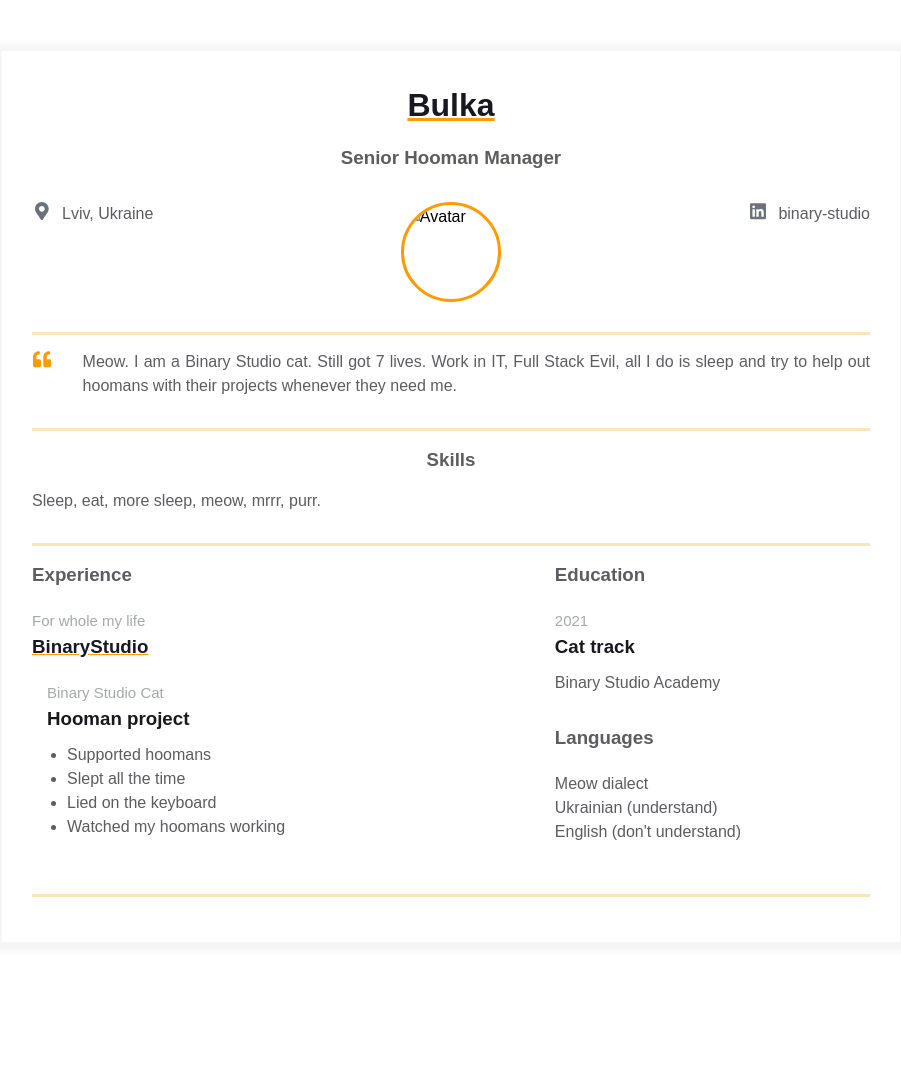
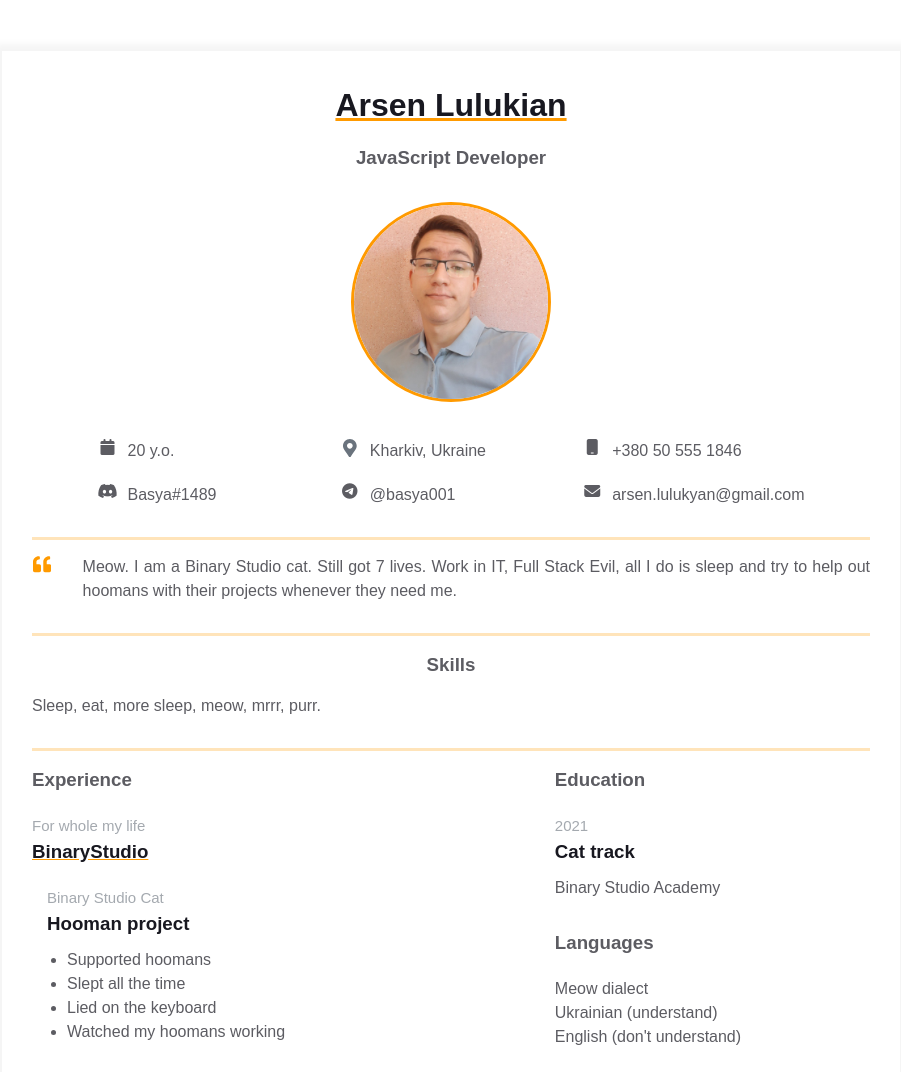
Before and after one commit to basya01/homepage, a plain HTML site: page index.html in a window 1280 px wide. Shown: the top 1072 px of the page, without its empty margins (189-1090 px from the left). Before the commit the page ends 993 px from the top, so only its background shows below. Drawn offline with Linux system fonts and the light colour scheme.

Commit message:
changed contact info block

```diff
--- a/index.html
+++ b/index.html
@@ -5,17 +5,34 @@
     <meta name="viewport" content="width=device-width, initial-scale=1" />
     <title>Résumé</title>
     <link rel="stylesheet" href="styles.css" />
+    <script
+      src="https://kit.fontawesome.com/994aa51a6b.js"
+      crossorigin="anonymous"
+    ></script>
   </head>
   <body>
     <main>
       <div class="resume">
         <div class="container">
           <div class="resume__block">
-            <h1 class="contact-info__header">Bulka</h1>
-            <h3 class="contact-info__sub-header">Senior Hooman Manager</h3>
+            <h1 class="contact-info__header">Arsen Lulukian</h1>
+            <h3 class="contact-info__sub-header">JavaScript Developer</h3>
+            <div class="contact_info_container fh">
+              <div class="contact-info__block--center">
+                <img
+                  class="contact-info__avatar"
+                  src="assets/avatar.jpg"
+                  alt="Avatar"
+                />
+              </div>
 
-            <div class="contact_info_container fh">
-              <div class="contact-info__block">
+              <div class="contact-info__block contact-info__block">
+                <a href="" rel="author" class="contact-info__item">
+                  <div class="contact-info__item-icon-wrapper">
+                    <i class="fa-solid fa-calendar"></i>
+                  </div>
+                  <span>20 y.o.</span>
+                </a>
                 <a href="" rel="author" class="contact-info__item">
                   <div class="contact-info__item-icon-wrapper">
                     <svg
@@ -28,35 +45,44 @@
                       ></path>
                     </svg>
                   </div>
-                  <span>Lviv, Ukraine</span>
+                  <span>Kharkiv, Ukraine</span>
                 </a>
-              </div>
-              <div class="contact-info__block contact-info__block--center">
-                <img
-                  class="contact-info__avatar"
-                  src="assets/avatar.png"
-                  alt="Avatar"
-                />
-              </div>
 
-              <div class="contact-info__block">
+                <a
+                  href="tel:+380 50 555 1846"
+                  rel="author"
+                  class="contact-info__item"
+                >
+                  <div class="contact-info__item-icon-wrapper">
+                    <i class="fa-solid fa-mobile"></i>
+                  </div>
+                  <span>+380 50 555 1846</span>
+                </a>
+                <a
+                  href="https://www.instagram.com/binarystudiocat/"
+                  rel="author"
+                  class="contact-info__item"
+                >
+                  <div class="contact-info__item-icon-wrapper">
+                    <i class="fa-brands fa-discord"></i>
+                  </div>
+                  <span>Basya#1489</span>
+                </a>
                 <a
                   href="https://ua.linkedin.com/company/binary-studio_241166"
                   rel="author"
                   class="contact-info__item"
                 >
                   <div class="contact-info__item-icon-wrapper">
-                    <svg
-                      class="contact-info__item-icon"
-                      xmlns="http://www.w3.org/2000/svg"
-                      viewBox="0 0 448 512"
-                    >
-                      <path
-                        d="M416 32H31.9C14.3 32 0 46.5 0 64.3v383.4C0 465.5 14.3 480 31.9 480H416c17.6 0 32-14.5 32-32.3V64.3c0-17.8-14.4-32.3-32-32.3zM135.4 416H69V202.2h66.5V416zm-33.2-243c-21.3 0-38.5-17.3-38.5-38.5S80.9 96 102.2 96c21.2 0 38.5 17.3 38.5 38.5 0 21.3-17.2 38.5-38.5 38.5zm282.1 243h-66.4V312c0-24.8-.5-56.7-34.5-56.7-34.6 0-39.9 27-39.9 54.9V416h-66.4V202.2h63.7v29.2h.9c8.9-16.8 30.6-34.5 62.9-34.5 67.2 0 79.7 44.3 79.7 101.9V416z"
-                      ></path>
-                    </svg>
+                    <i class="fa-brands fa-telegram"></i>
                   </div>
-                  <span>binary-studio</span>
+                  <span>@basya001</span>
+                </a>
+                <a href="" rel="author" class="contact-info__item">
+                  <div class="contact-info__item-icon-wrapper">
+                    <i class="fa-solid fa-envelope"></i>
+                  </div>
+                  <span>arsen.lulukyan@gmail.com</span>
                 </a>
               </div>
             </div>
--- a/styles.css
+++ b/styles.css
@@ -85,10 +85,17 @@ body {
     margin-bottom: 30px;
 }
 
-.contact-info__block {
+.contact_info_container {
     display: flex;
     flex-direction: column;
-    justify-content: space-between;
+    align-items: center;
+}
+
+.contact-info__block {
+    margin-top: 30px;
+    display: grid;
+    grid-template-columns: repeat(3, 1fr);
+    gap: 20px;
 }
 
 .contact-info__block--center {
@@ -99,11 +106,6 @@ body {
     color: var(--secondary-text-color);
     text-decoration: none;
     display: flex;
-    justify-content: start;
-}
-
-.contact-info__item:not(:last-child) {
-    margin-bottom: 20px;
 }
 
 .contact-info__item-icon-wrapper {
@@ -124,8 +126,8 @@ body {
 
 .contact-info__avatar {
     border-radius: 50%;
-    width: 100px;
-    height: 100px;
+    width: 200px;
+    height: 200px;
     object-fit: cover;
     border: 3px solid;
     border-color: var(--text-decoration-color);
```
Also changed, not shown: assets/avatar.jpg (added).
